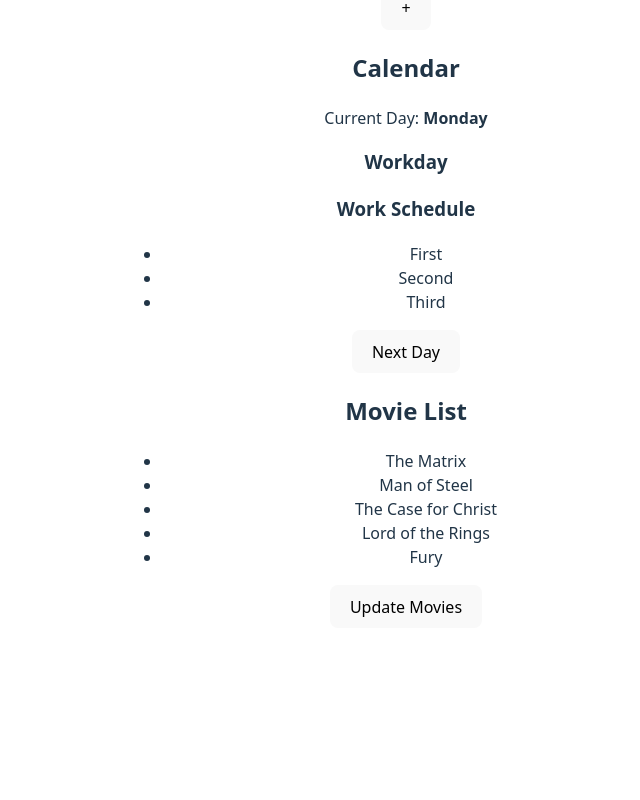
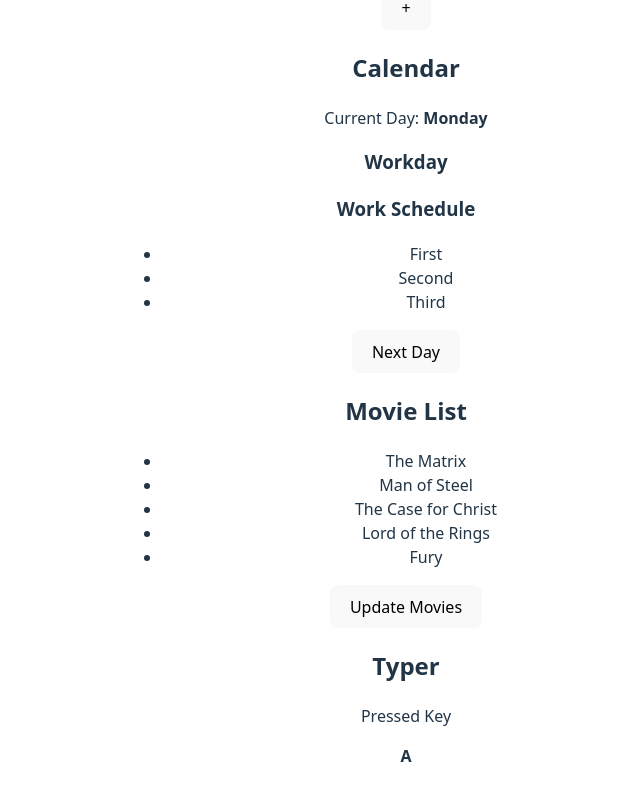
Before and after one commit to MarinovM03/SoftUni-ReactJS-Full-Course-25, a React (Vite) app in the folder 03-Components - Deep Dive/component-state-demo/: page / in a window 1280 px wide. Shown: the part 350-1150 px from the top of the page, without its empty margins (234-874 px from the left). Before the commit the page ends 1010 px from the top, so only its background shows below. Built offline with nearby package versions, Linux system fonts and the light colour scheme.

Commit message:
Add Typer component to use as example of Effect Hook

```diff
--- a/03-Components - Deep Dive/component-state-demo/src/App.jsx
+++ b/03-Components - Deep Dive/component-state-demo/src/App.jsx
@@ -3,6 +3,7 @@ import Calendar from './components/Calendar.jsx'
 import Counter from './components/Counter.jsx'
 import MovieList from './components/MovieList.jsx'
 import Timer from './components/Timer.jsx'
+import Typer from './components/Typer.jsx'
 
 function App() {
     return (
@@ -17,6 +18,7 @@ function App() {
 
             <MovieList />
 
+            <Typer />
         </div>
     )
 }
--- /dev/null
+++ b/03-Components - Deep Dive/component-state-demo/src/components/Typer.jsx
@@ -0,0 +1,16 @@
+export default function Typer() {
+
+    const keyDownHandler = (event) => {
+        console.log(event.key);
+
+    };
+
+    return (
+        <section tabIndex={0} onKeyDown={keyDownHandler}>
+            <h2>Typer</h2>
+
+            <p>Pressed Key</p>
+            <strong>A</strong>
+        </section>
+    );
+}
```
